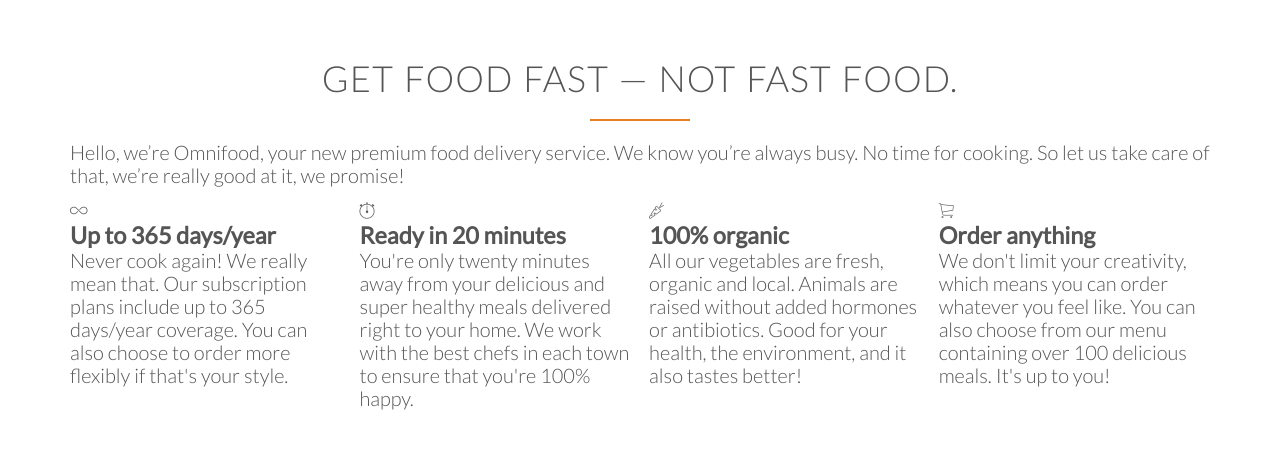
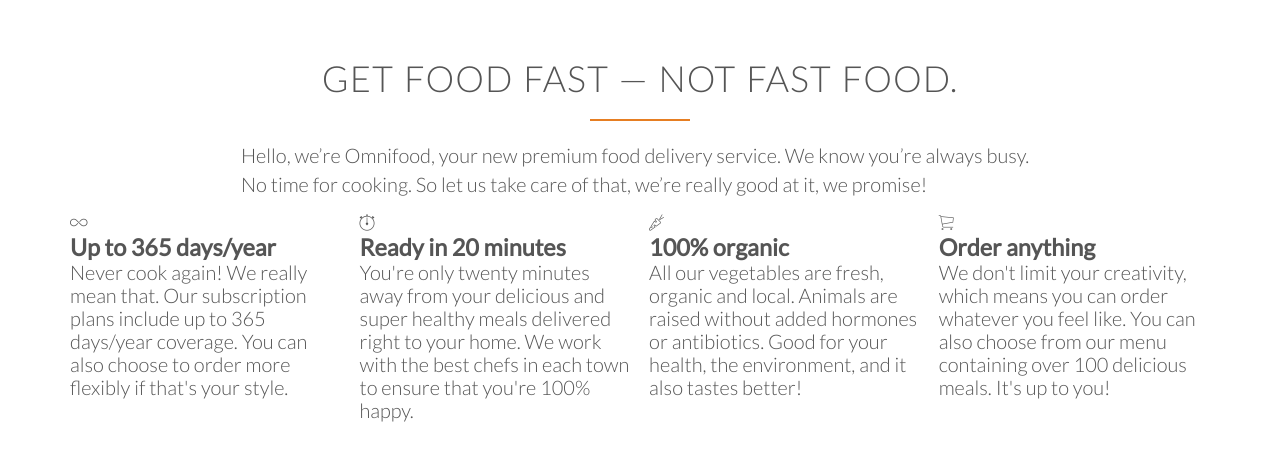
Before and after one commit to iddimsangi/omnifood, a plain HTML site: page index.html in a window 1280 px wide. Shown: the part 822-1283 px from the top of the page. Drawn offline with Linux system fonts and the light colour scheme; files whose address does not match are found by name.

Commit message:
styling the header and it's below paragragh

```diff
--- a/resources/css/style.css
+++ b/resources/css/style.css
@@ -145,3 +145,8 @@
 .min-nav li a:active{
     border-bottom: 2px solid #cb6c18;
 }
+.long-copy {
+    line-height: 145%;
+    width: 70%;
+    margin-left: 15%;
+}
```
